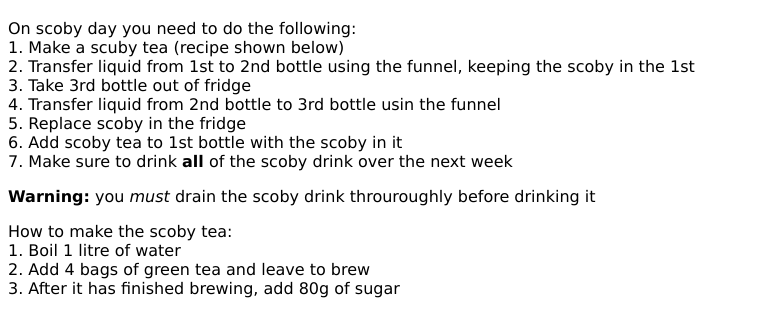
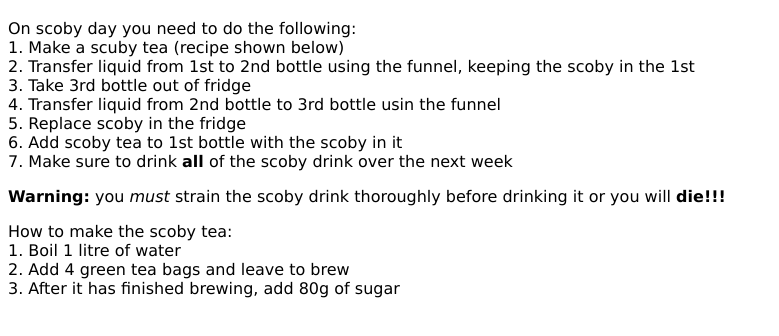
Before and after one commit to MrMan179/test, a plain HTML site: page scobyDay.html in a window 1280 px wide. Shown: the part 100-436 px from the top of the page, without its empty margins (0-779 px from the left). Drawn offline with Linux system fonts and the light colour scheme.

Commit message:
Update scobyDay.html

```diff
--- a/scobyDay.html
+++ b/scobyDay.html
@@ -7,7 +7,7 @@
         <h1 style="font-family:verdana">What to do on scoby day</h1>
         <h5 style="font-family:verdana"><a href="index.html">Back to the homepage</a></h5>
         <p style="font-family:verdana">On scoby day you need to do the following:</br>1. Make a scuby tea (recipe shown below)</br>2. Transfer liquid from 1st to 2nd bottle using the funnel, keeping the scoby in the 1st</br>3. Take 3rd bottle out of fridge</br>4. Transfer liquid from 2nd bottle to 3rd bottle usin the funnel</br>5. Replace scoby in the fridge</br>6. Add scoby tea to 1st bottle with the scoby in it</br>7. Make sure to drink <b>all</b> of the scoby drink over the next week</p>
-        <p style="font-family:verdana"><b>Warning:</b> you <i>must</i> drain the scoby drink throuroughly before drinking it</p>
-        <p style="font-family:verdana">How to make the scoby tea:</br>1. Boil 1 litre of water</br>2. Add 4 bags of green tea and leave to brew</br>3. After it has finished brewing, add 80g of sugar</p>
+        <p style="font-family:verdana"><b>Warning:</b> you <i>must</i> strain the scoby drink thoroughly before drinking it or you will <b>die!!!</b></p>
+        <p style="font-family:verdana">How to make the scoby tea:</br>1. Boil 1 litre of water</br>2. Add 4 green tea bags and leave to brew</br>3. After it has finished brewing, add 80g of sugar</p>
     </body>
 </html>
```
